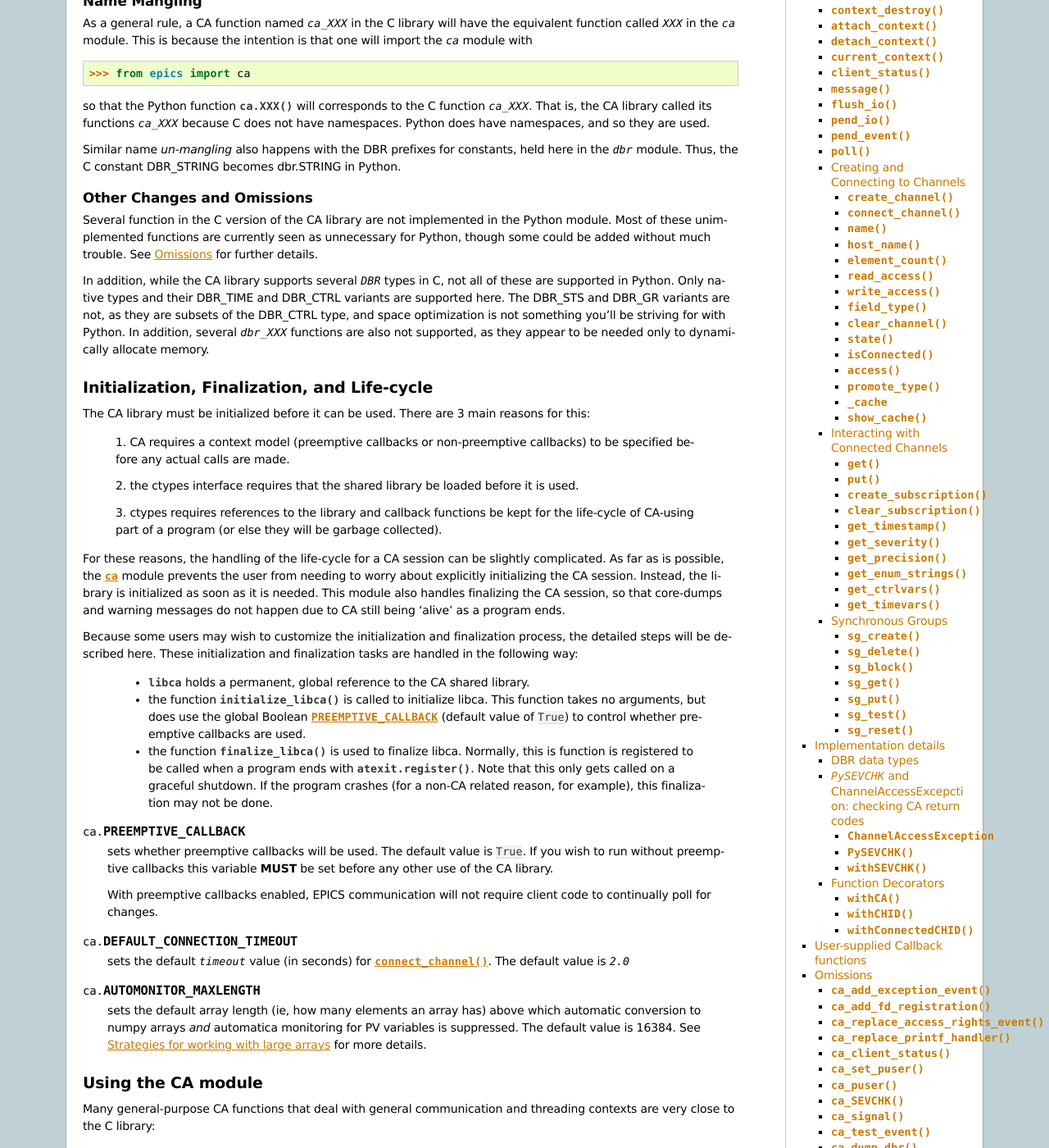
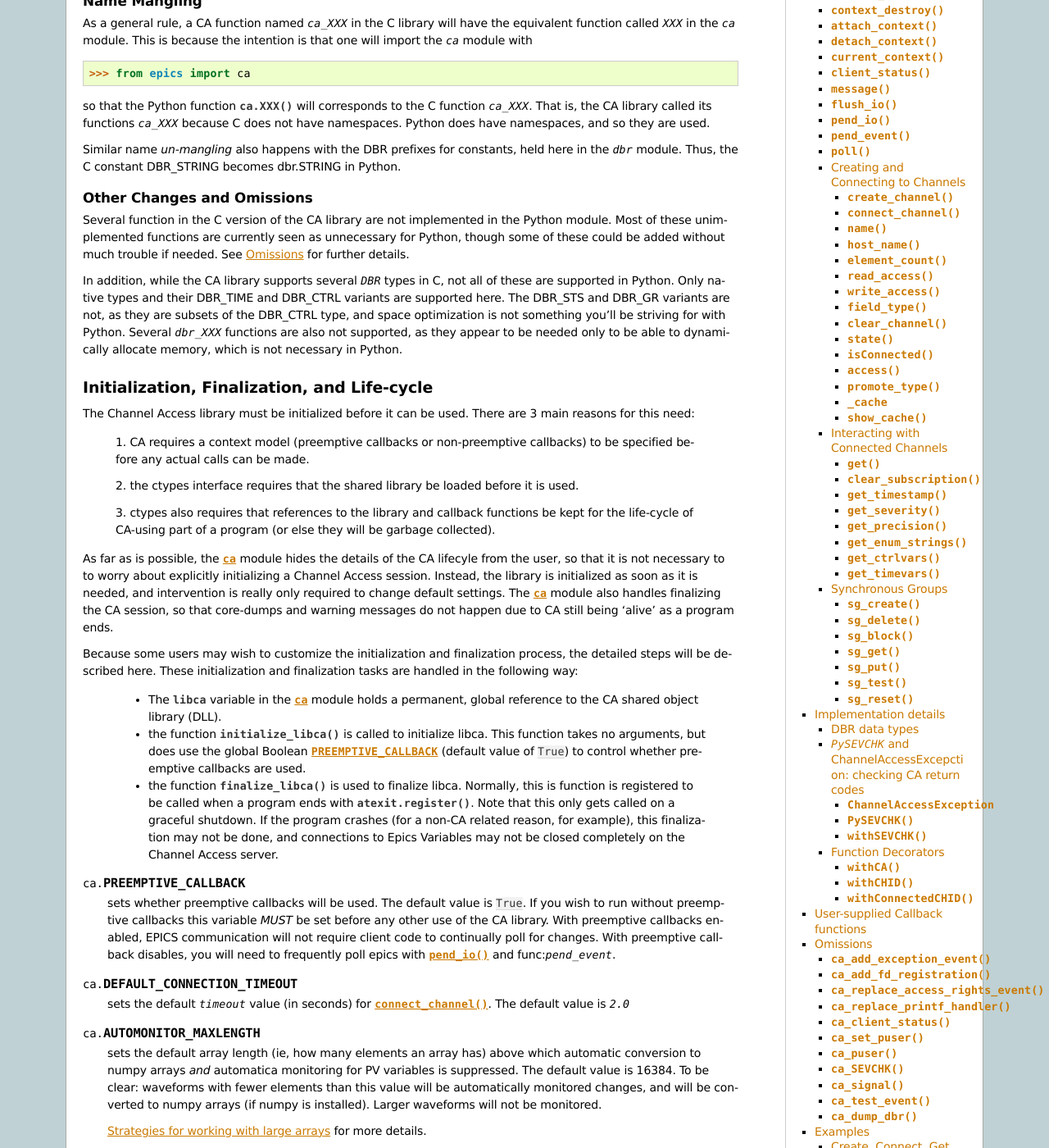
Before and after one commit to pyepics/pyepics, a Sphinx documentation site: the page built from doc/ca.rst, in a window 1280 px wide and 1400 px high, scrolled down 342 px. Shown: the whole window at 82% size. Built offline with Sphinx 7.4.7, drawn with Linux system fonts in a browser that asks for light colours; formulas are drawn with MathJax 3; the version number is read from the project's files by our own code; some of the changed text lies outside the part shown.

Commit message:
doc improvements

```diff
--- a/doc/ca.rst
+++ b/doc/ca.rst
@@ -2,15 +2,14 @@
 :mod:`epics.ca` Low-Level Epics Interface
 =========================================
 
-Overview, difference with C library
-===================================
+General description, difference with C library
+=================================================
 
 This module provides a low-level wrapping of the EPICS Channel Access (CA)
 library, using ctypes.  Most users of the `epics` module will not need to
-be concerned with most the details here, and will instead use the simple
+be concerned with most of the details here, and will instead use the simple
 functional interface (:func:`epics.caget`, :func:`epics.caput` and so on),
-or create and use epics PV objects with :class:`epics.PV`, or define epics
-devices with :class:`epics.Device`.
+or use the :class:`epics.PV` class to create and use epics PV objects.
 
 The goal of this :mod:`ca` module is to stay fairly close to the C
 interface to the CA library while also providing a pleasant Python
@@ -18,7 +17,8 @@
 module is somewhat familiar with Channel Access and knows where to consult
 the `Channel Access Reference Documentation
 <http://www.aps.anl.gov/epics/base/R3-14/11-docs/CAref.html>`_.  This
-document mostly describe the differences with the C interface.
+document focuses on the differences with the C interface, assuming a
+general understanding of what the functions are meant to do.
 
 
 Name Mangling
@@ -45,17 +45,16 @@
 
 Several function in the C version of the CA library are not implemented in
 the Python module.  Most of these unimplemented functions are currently
-seen as unnecessary for Python, though some could be added without much
-trouble. See :ref:`ca-omissions-label` for further details.
+seen as unnecessary for Python, though some of these could be added without
+much trouble if needed. See :ref:`ca-omissions-label` for further details.
 
 In addition, while the CA library supports several `DBR` types in C, not
 all of these are supported in Python. Only native types and their DBR_TIME
 and DBR_CTRL variants are supported here.  The DBR_STS and DBR_GR variants
 are not, as they are subsets of the DBR_CTRL type, and space optimization
-is not something you'll be striving for with Python.  In addition, several
-`dbr_XXX` functions are also not supported, as they appear to be needed
-only to dynamically allocate memory.
-
+is not something you'll be striving for with Python.  Several `dbr_XXX`
+functions are also not supported, as they appear to be needed only to be
+able to dynamically allocate memory, which is not necessary in Python.
 
 
 ..  _ca-init-label:
@@ -66,33 +65,33 @@
 .. module:: ca
    :synopsis: low-level Channel Access  module.
 
-The CA library must be initialized before it can be used.  There are 3 main
-reasons for this:
+The Channel Access library must be initialized before it can be used.
+There are 3 main reasons for this need:
 
   1. CA requires a context model (preemptive callbacks or  non-preemptive
-  callbacks) to be specified before any actual calls are  made.
+  callbacks) to be specified before any actual calls can be made.
 
   2. the ctypes interface requires that the shared library be loaded
   before it is used.
 
-  3. ctypes requires references to the library and callback
+  3. ctypes also requires that references to the library and callback
   functions be kept for the life-cycle of CA-using part of a program (or
   else they will be garbage collected).
 
-For these reasons, the handling of the life-cycle for a CA session can be
-slightly complicated.  As far as is possible, the :mod:`ca` module prevents
-the user from needing to worry about explicitly initializing the CA
-session.  Instead, the library is initialized as soon as it is needed.
-This module also handles finalizing the CA session, so that core-dumps and
-warning messages do not happen due to CA still being 'alive' as a program
-ends.
+As far as is possible, the :mod:`ca` module hides the details of the CA
+lifecyle from the user, so that it is not necessary to to worry about
+explicitly initializing a Channel Access session.  Instead, the library is
+initialized as soon as it is needed, and intervention is really only
+required to change default settings.  The :mod:`ca` module also handles
+finalizing the CA session, so that core-dumps and warning messages do not
+happen due to CA still being 'alive' as a program ends.
 
 Because some users may wish to customize the initialization and
 finalization process, the detailed steps will be described here.  These
 initialization and finalization tasks are handled in the following way:
 
-   * :data:`libca` holds a permanent, global reference to the CA shared
-     library.
+   * The :data:`libca` variable in the :mod:`ca` module holds a permanent,
+     global reference to the CA shared object library (DLL).
 
    * the function :func:`initialize_libca` is called to initialize libca.
      This function takes no arguments, but does use the global Boolean
@@ -103,17 +102,19 @@
      Normally, this is function is registered to be called when a program
      ends with :func:`atexit.register`.  Note that this only gets called on
      a graceful shutdown. If the program crashes (for a non-CA related
-     reason, for example), this finalization may not be done.
-
+     reason, for example), this finalization may not be done, and
+     connections to Epics Variables may not be closed completely on the
+     Channel Access server.
 
 .. data:: PREEMPTIVE_CALLBACK
 
    sets whether preemptive callbacks will be used.  The default value is
    ``True``.  If you wish to run without preemptive callbacks this variable
-   **MUST** be set before any other use of the CA library.
-
-   With preemptive callbacks enabled, EPICS communication will
-   not require client code to continually poll for changes.
+   *MUST* be set before any other use of the CA library.  With preemptive
+   callbacks enabled, EPICS communication will not require client code to
+   continually poll for changes.   With preemptive callback disables,  you
+   will need to frequently poll epics with :func:`pend_io` and
+   func:`pend_event`.
 
 .. data:: DEFAULT_CONNECTION_TIMEOUT
 
@@ -124,7 +125,12 @@
 
    sets the default array length (ie, how many elements an array has) above
    which automatic conversion to numpy arrays *and* automatica monitoring
-   for PV variables is suppressed.  The default value is 16384.  See
+   for PV variables is suppressed.  The default value is 16384.  To be
+   clear: waveforms with fewer elements than this value will be
+   automatically monitored changes, and will be converted to numpy arrays
+   (if numpy is installed).  Larger waveforms will not be monitored.
+
+
    :ref:`advanced-large-arrays-label` for more details.
 
 Using the CA module
@@ -133,7 +139,7 @@
 Many general-purpose CA functions that deal with general communication and
 threading contexts are very close to the C library:
 
-.. function::  context_create(context=None)
+.. function::  context_create([context=None])
 
    here, you can explicitly set context to 1 to enable  preemptive
    callbacks, 0 to disable them, or leave as ``None`` to use the value of
@@ -148,17 +154,17 @@
 
 .. function::  current_context()
 
-.. function::  client_status(context,level)
+.. function::  client_status(context, level)
 
 .. function::  message(status)
 
 .. function::  flush_io()
 
-.. function::  pend_io(t=1.0)
+.. function::  pend_io([t=1.0])
 
-.. function::  pend_event(t=1.e-5)
+.. function::  pend_event([t=1.e-5])
 
-.. function::  poll(evt=1.e-4,iot=1.0)
+.. function::  poll([evt=1.e-4, [iot=1.0]])
 
    a convenience function which is equivalent to::
 
@@ -170,8 +176,10 @@
 ~~~~~~~~~~~~~~~~~~~~~~~~~~~~~~~~~~~~
 
 The basic channel object is the Channel ID or ``chid``.  With the CA
-library (and ``ca`` module), one creates and acts on the ``chid`` values,
-which are :data:`ctypes.c_long`.
+library (and ``ca`` module), onee creates and acts on the ``chid`` values.
+These are simply :data:`ctypes.c_long` (C long integers) that hold the
+memory address of the C representation of the channel, but it is probably
+a good idea to treat these as object instances.
 
 .. function:: create_channel(pvname, [connect=False, [userfcn=None]])
 
@@ -190,7 +198,8 @@
          * `conn`    ``True``/``False``:  whether channel is connected.
 
    Internally, a connection callback is used so that you should
-   not need to explicitly connect to a channel.
+   not need to explicitly connect to a channel, unless you are having
+   difficulty with dropped connections.
 
 .. function:: connect_channel(chid, [timeout=None, [verbose=False, [force=True]]])
 
@@ -199,7 +208,6 @@
    channel to connect.  It returns the connection state,
    ``True`` or ``False``.
 
-
    :param chid:     ``chid`` Channel ID
    :param timeout:  maximum time to wait for connection.
    :type  timeout:  ``None`` or double.
@@ -207,18 +215,19 @@
    :param force:    whether to (try to) force a connection.
 
    if *timeout* is ``None``, the value of  :data:`DEFAULT_CONNECTION_TIMEOUT`
-   is used (usually 5.0 seconds).
+   is used (usually 2.0 seconds).
 
-   Normally, channels will connect very fast, and the connection callback
-   will succeed the first time.
+   Normally, channels will connect in milliseconds, and the connection
+   callback will succeed on the first attempt.
 
    For un-connected Channels (that are nevertheless queried), the 'ts'
    (timestamp of last connection attempt) and 'failures' (number of failed
    connection attempts) from the :data:`_cache` will be used to prevent
    spending too much time waiting for a connection that may never happen.
 
-Many other functions that require a valid (but not necessarily connected)
-Channel are essentially identical to the CA library are:
+Many other functions that require a valid Channel ID, but not necessarily a
+connected Channel.  These functions are essentially identical to the CA
+library are:
 
 .. function::   name(chid)
 
@@ -265,7 +274,7 @@
    returns a string describing read/write access: one of
    `no access`, `read-only`, `write-only`, or `read/write`
 
-.. function::    promote_type(chid,use_time=False,use_ctrl=False)
+.. function::    promote_type(chid,[use_time=False, [use_ctrl=False]])
 
   promotes the native field type of a ``chid`` to its TIME or CTRL
   variant. See :ref:`Table of DBR Types <dbrtype_table>`.  Returns the
@@ -277,7 +286,7 @@
     status and a bit of internal information for all known PVs.  This cache
     is not intended for general use.
 
-.. function:: show_cache(print_out=True)
+.. function:: show_cache([print_out=True])
 
    this function will print out a listing of PVs in the current session to
    standard output.  Use the *print_out=False* option to be returned the
@@ -328,7 +337,8 @@
 to best deal with very large arrays.
 
 
-.. function::  put(chid, value, wait=False, timeout=20, callback=None,callback_data=None)
+.. function::  put(chid, value, [wait=False, [timeout=20,
+   	           [callback=None, [callback_data=None]]]])
 
    sets the Channel to a value, with options to either wait (block) for the
    process to complete, or to execute a supplied callback function when the
@@ -353,10 +363,11 @@
 
    For more on this *put callback*, see :ref:`ca-callbacks-label` below.
 
-.. function::   create_subscription(chid, use_time=False,use_ctrl=False,  mask=7, userfcn=None)
+.. function::   create_subscription(chid, [use_time=False, [use_ctrl=False,
+                                    [mask=7, [userfcn=None]]]])
 
-   create a *changed subscription*, so that the user-supplied callback
-   function is called on changes to the PV.
+   create a *subscription to changes*, The user-supplied callback function
+   will be called on any changes to the PV.
 
    :param use_time: whether to use the TIME variant for the PV type
    :type use_time:  ``True``/``False``
```
